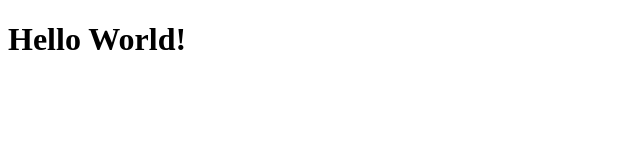
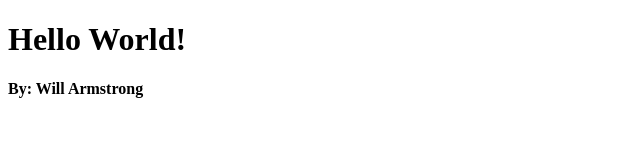
Before and after one commit to warmstrongsr/kekambas-111_hello_world, a plain HTML site: page index.html in a window 1280 px wide. Shown: the whole page, without its empty margins (0-640 px from the left). Drawn offline with Linux system fonts and the light colour scheme.

Commit message:
added new header

```diff
--- a/index.html
+++ b/index.html
@@ -9,5 +9,6 @@
 <body>
     <!-- Notes go here -->
     <h1>Hello World!</h1>
+    <h4>By: Will Armstrong</h4>
 </body>
 </html>
```
